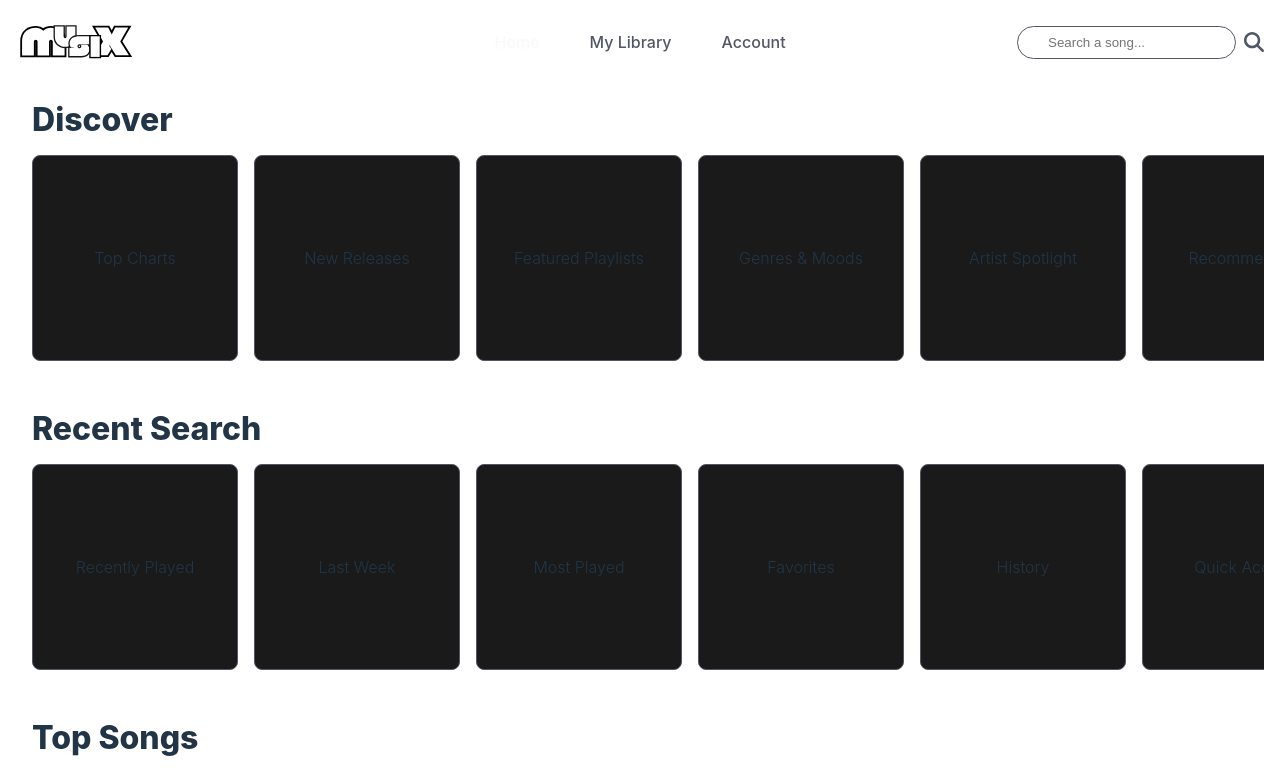
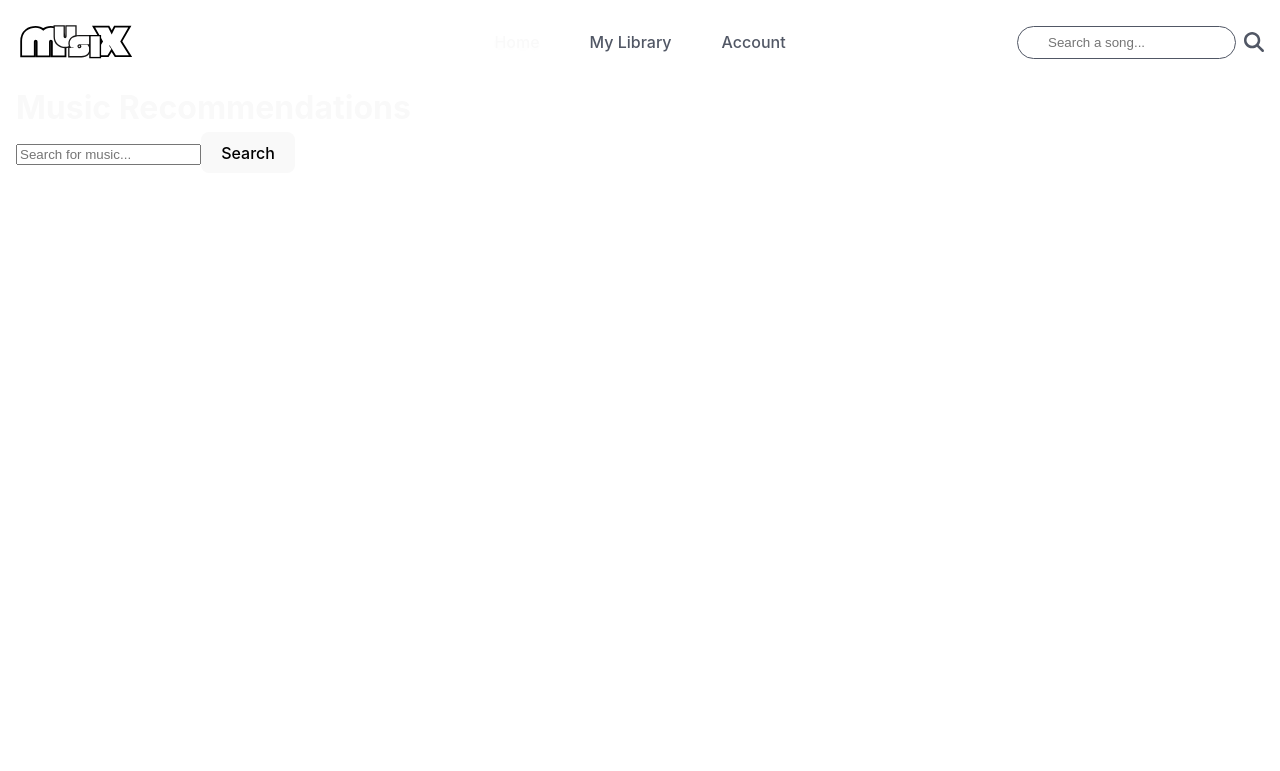
Before and after one commit to lilswapnil/musixapp.github.io, a React (Vite) app: page / in a window 1280 px wide. Shown: the top 771 px of the page. Built offline with nearby package versions, Linux system fonts and the light colour scheme.

Commit message:
working to build backend integration

```diff
--- a/src/pages/HomePage.jsx
+++ b/src/pages/HomePage.jsx
@@ -1,14 +1,42 @@
-import Discover from "../cards/Discover";
-import RecentSearch from "../cards/RecentSearch";
-import TopSongs from "../cards/TopSongs";
+import React, { useState } from 'react';
+import axios from 'axios';
 
+const HomePage = () => {
+  const [searchTerm, setSearchTerm] = useState('');
+  const [recommendations, setRecommendations] = useState([]);
 
-export default function HomePage() {
-    return (
-        <>
-        <Discover />
-        <RecentSearch/>
-        <TopSongs />
-        </>
-    )
-}
+  const handleSearch = async () => {
+    try {
+      // Track the search term
+      await axios.post('http://localhost:5000/track_search', { search_term: searchTerm });
+
+      // Fetch recommendations (assuming you have an endpoint for this)
+      const response = await axios.post('http://localhost:5000/recommend', {
+        preferences: [1, 0, 0, 1, 0]  // Example user preferences
+      });
+      setRecommendations(response.data);
+    } catch (error) {
+      console.error('Error:', error);
+    }
+  };
+
+  return (
+    <div>
+      <h1>Music Recommendations</h1>
+      <input
+        type="text"
+        value={searchTerm}
+        onChange={(e) => setSearchTerm(e.target.value)}
+        placeholder="Search for music..."
+      />
+      <button onClick={handleSearch}>Search</button>
+      <ul>
+        {recommendations.map((rec, index) => (
+          <li key={index}>{rec}</li>
+        ))}
+      </ul>
+    </div>
+  );
+};
+
+export default HomePage;
```
Also changed, not shown: 2 other files (tests, documents, lock files or other folders).
